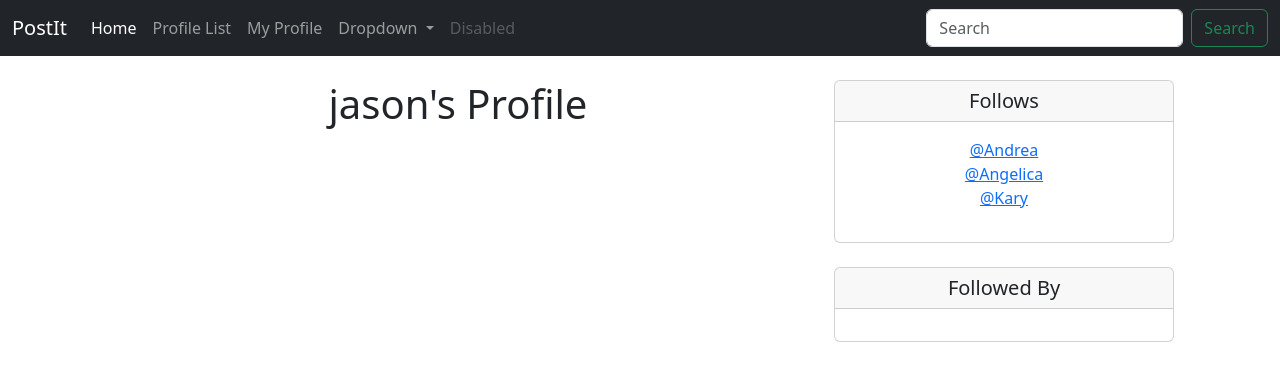
After one commit to Jkhall81/PostIt, a Django app: page /profile/1 in a window 1280 px wide. The commit adds this page. Shown: the top 381 px of the page. Run offline with Django 4.2, Linux system fonts and the light colour scheme; a user stored in the database is signed in; data comes from the database, SQL or seed files in the repository; both versions use the stored data as it was after the commit.

Commit message:
added links to the profile list page, and tweaked the layout on the profile pages a little bit.  Put the followed and followed by info in seperate cards.

```diff
--- a/social/postit/templates/navbar.html
+++ b/social/postit/templates/navbar.html
@@ -12,6 +12,11 @@
         <li class="nav-item">
           <a class="nav-link" href="{% url 'profile_list' %}">Profile List</a>
         </li>
+        {% if user.is_authenticated %}
+        <li class="nav-item">
+          <a class="nav-link" href="{% url 'profile' request.user.id %}">My Profile</a>
+        </li>
+        {% endif %}
         <li class="nav-item dropdown">
           <a class="nav-link dropdown-toggle" href="#" role="button" data-bs-toggle="dropdown" aria-expanded="false">
             Dropdown
--- /dev/null
+++ b/social/postit/templates/profile.html
@@ -0,0 +1,40 @@
+{% extends 'base.html' %}
+
+{% block content %}
+
+{% if profile %}
+
+    <div class="container text-center">
+        <div class="row">
+            <div class="col-8">
+                <h1>{{ profile.user.username }}'s Profile</h1><br/>
+            </div>
+
+            <div class="col-4">
+                <div class="card">
+                  <h5 class="card-header">Follows</h5>
+                  <div class="card-body">
+                    <p class="card-text">
+                        {% for following in profile.follows.all %}
+                <a href="{% url 'profile' following.user.id %}">@{{ following }}<a/><br/>
+            {% endfor %}
+                    </p>
+                  </div>
+                </div>
+                <br/>
+            <div class="card">
+                  <h5 class="card-header">Followed By</h5>
+                  <div class="card-body">
+                    <p class="card-text">
+                        {% for following in profile.followed_by.all %}
+                <a href="{% url 'profile' following.user.id %}">@{{ following }}<a/><br/>
+            {% endfor %}
+                    </p>
+                  </div>
+                </div>
+            </div>
+        </div>
+    </div>
+{% endif %}
+
+{% endblock %}
--- a/social/postit/templates/profile_list.html
+++ b/social/postit/templates/profile_list.html
@@ -14,7 +14,7 @@
                 <div class="col-md-8">
                   <div class="card-body">
                     <h5 class="card-title">Username: {{ profile.user.username }}</h5>
-                    <p class="card-text">Link: @{{ profile.user.username|lower }}</p>
+                    <p class="card-text"><a href="{% url 'profile' profile.user.id %}">@{{ profile.user.username|lower }}</a></p>
                     <p class="card-text"><small class="text-body-secondary">Last Updated: {{ profile.date_modified }}</small></p>
                   </div>
                 </div>
--- a/social/postit/urls.py
+++ b/social/postit/urls.py
@@ -4,4 +4,5 @@ from . import views
 urlpatterns = [
     path('', views.home, name='home'),
     path('profile_list/', views.profile_list, name='profile_list'),
+    path('profile/<int:pk>', views.profile, name='profile'),
 ]
--- a/social/postit/views.py
+++ b/social/postit/views.py
@@ -14,3 +14,12 @@ def profile_list(request):
     else:
         messages.success(request, 'You must be logged in to view this page!')
         return redirect('home')
+
+
+def profile(request, pk):
+    if request.user.is_authenticated:
+        profile = Profile.objects.get(user_id=pk)
+        return render(request, 'profile.html', {'profile': profile})
+    else:
+        messages.success(request, 'You must be logged in to view this page!')
+        return redirect('home')
```
Also changed, not shown: social/db.sqlite3.
